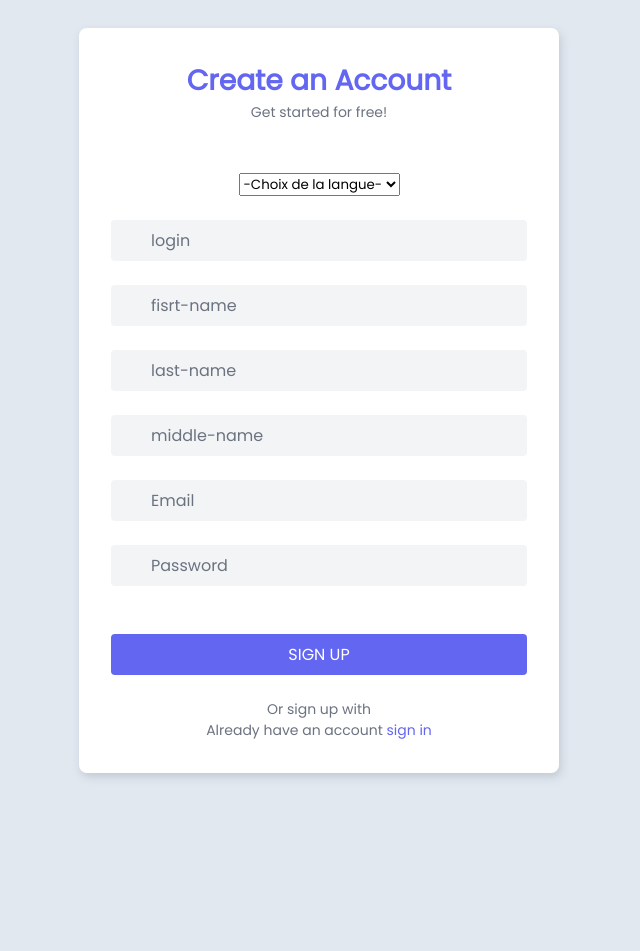
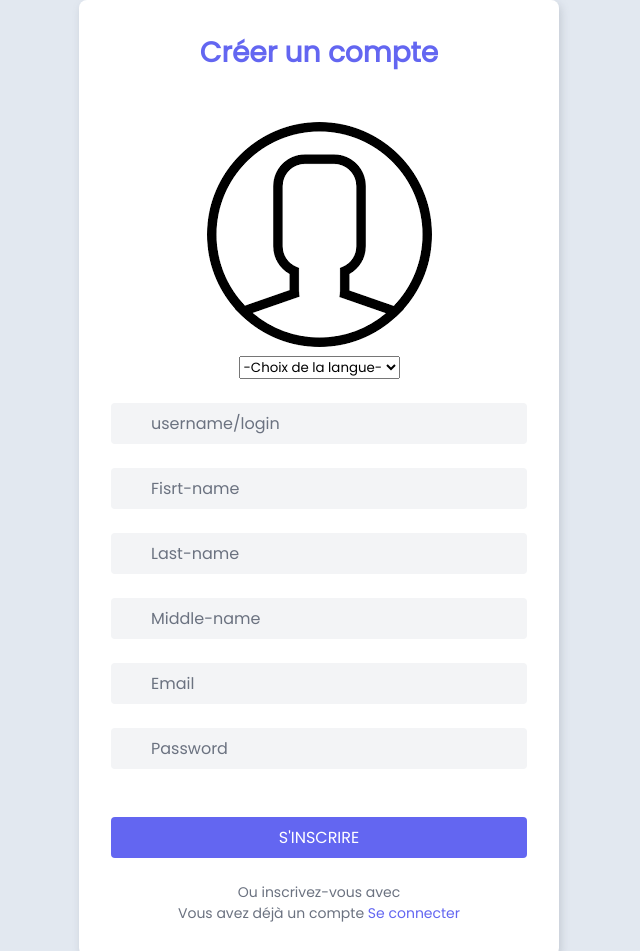
Before and after one commit to DEVWEB66/Accidents, a plain HTML site: page index.html in a window 1280 px wide. Shown: the top 951 px of the page, without its empty margins (321-961 px from the left). Before the commit the page ends 800 px from the top, so only its background shows below. Drawn offline with Linux system fonts and the light colour scheme.

Commit message:
formulaire

```diff
--- a/index.html
+++ b/index.html
@@ -13,36 +13,36 @@
     <div class="signup-form">
         <div class="container">
           <div class="header">
-            <h1>Create an Account</h1>
-            <p>Get started for free!</p>
+            <h1>Créer un compte </h1>
           </div>
 
+          <img src="images/avatar.png" alt="Avatar" class="avatar">
 
           <form>
             <div class="input">
             <SELECT NAME="ListeUrl" SIZE=1 onChange="ChangeUrl(this.form)">
               <OPTION SELECTED VALUE="">-Choix de la langue-</option>
                 <img src="" height="13px"/><option value="">Francais</option>
-              <img src="" height="13px"/><option value="">anglais</option>
-              <img src="" height="13px"/><option value="">espagnol</option>
+              <img src="" height="13px"/><option value="">Anglais</option>
+              <img src="" height="13px"/><option value="">Espagnol</option>
               </SELECT>
             </div>
 
             <div class="input">
               <i class="fa-solid fa-user"></i>
-              <input type="text" placeholder="login" />
+              <input type="text" placeholder="username/login" />
             </div>
             <div class="input">
               <i class="fa-solid fa-user"></i>
-              <input type="text" placeholder="fisrt-name" />
+              <input type="text" placeholder="Fisrt-name" />
             </div>
             <div class="input">
               <i class="fa-solid fa-user"></i>
-              <input type="text" placeholder="last-name" />
+              <input type="text" placeholder="Last-name" />
             </div>
             <div class="input">
               <i class="fa-solid fa-user"></i>
-              <input type="text" placeholder="middle-name" />
+              <input type="text" placeholder="Middle-name" />
             </div>
             <div class="input">
               <i class="fa-solid fa-envelope"></i>
@@ -53,11 +53,11 @@
               <i class="fa-solid fa-lock"></i>
               <input type="password" placeholder="Password" />
             </div>
-            <input class="signup-btn" type="submit" value="SIGN UP" />
+            <input class="signup-btn" type="submit" value="S'INSCRIRE" />
           </form>
-          <p>Or sign up with</p>
+          <p>Ou inscrivez-vous avec</p>
 
-          <p>Already have an account <a href="#">sign in</a></p>
+          <p>Vous avez déjà un compte <a href="#">Se connecter</a></p>
         </div>
       </div>
 
```
Also changed, not shown: images/avatar.png (added).
